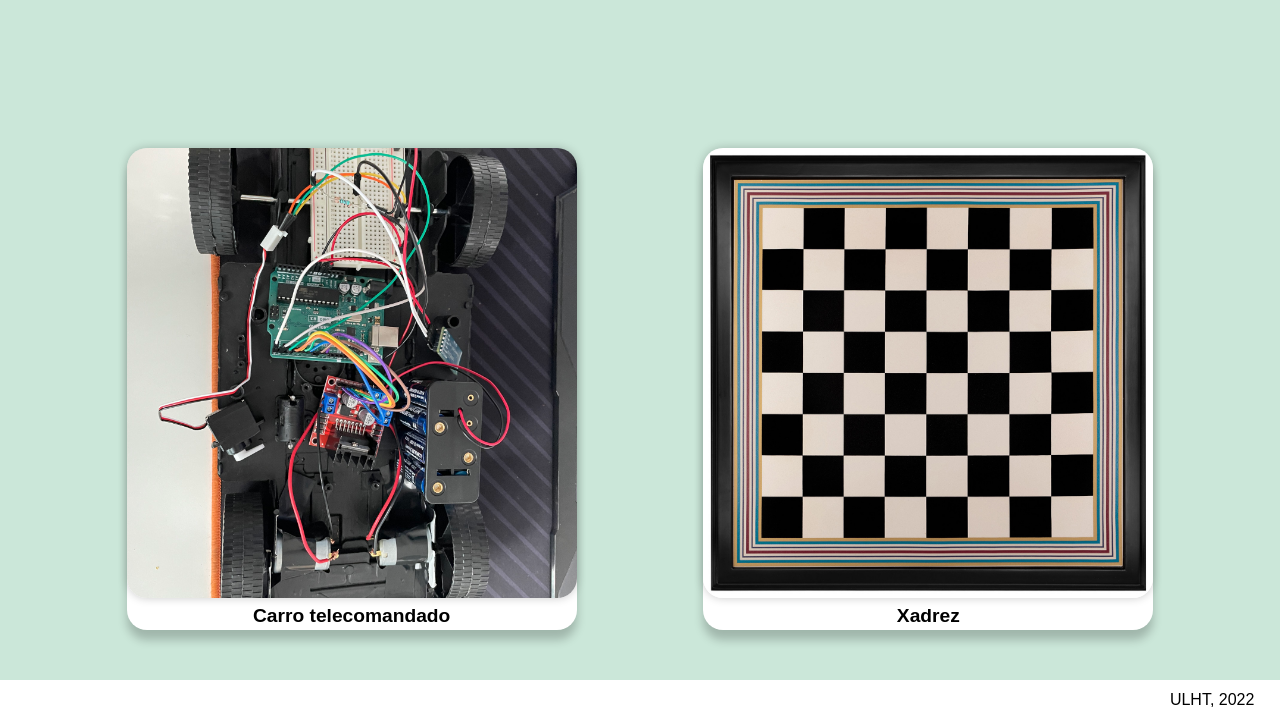
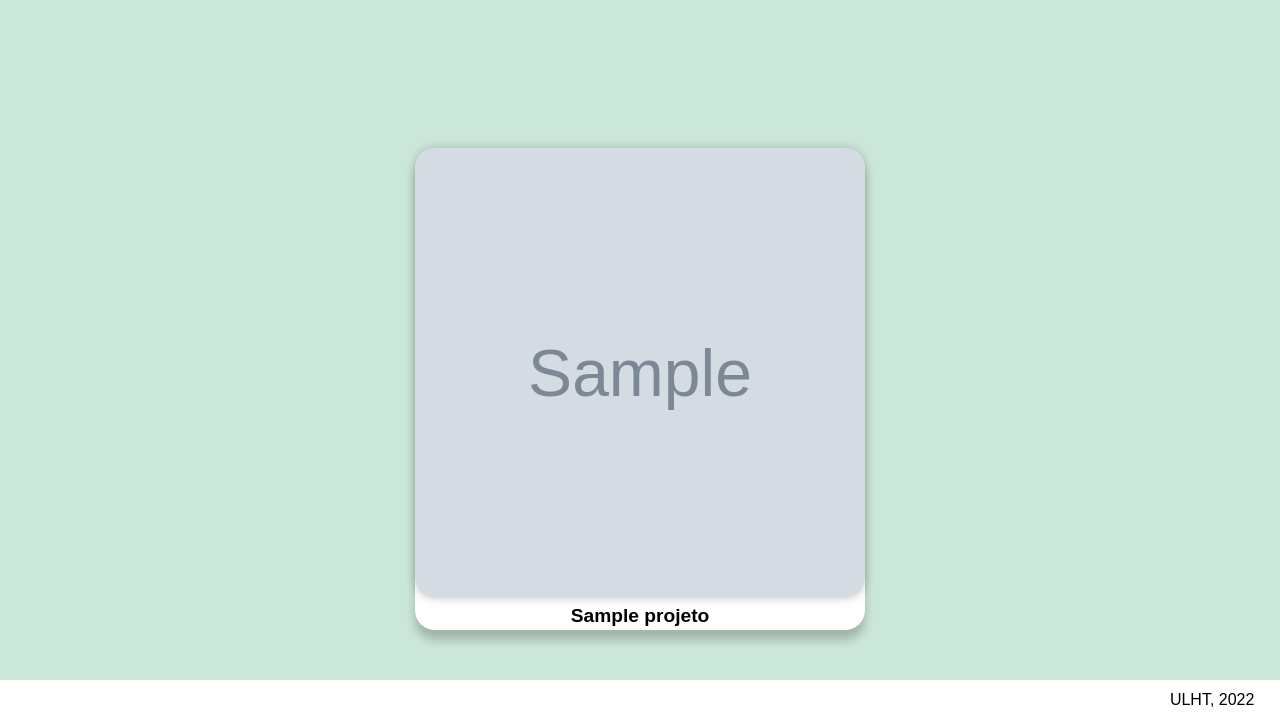
Before and after one commit to rafaelpaulo22001810/portfolio, a Django app: page /projetos in a window 1280 px wide. Shown: the part 80-800 px from the top of the page. Run offline with Django 4.2, Linux system fonts and the light colour scheme; tables that the repository leaves empty hold one stand-in row (values such as "Sample post"); grey boxes marked "Sample" are stand-in pictures; parts of the project's set-up code (start-up, migrations or seed data) failed here and were passed over.

Commit message:
porfolio

```diff
--- a/portfolio/models.py
+++ b/portfolio/models.py
@@ -39,6 +39,7 @@
 class Projeto(models.Model):
     nome = models.CharField(max_length=20)
     descricao = models.CharField(max_length=300)
+    imagem = models.ImageField(blank=True, upload_to='portfolio\static\portfolio\images\img_proj')
 
     def __str__(self):
         return self.nome
--- a/portfolio/templates/portfolio/projetos.html
+++ b/portfolio/templates/portfolio/projetos.html
@@ -2,13 +2,14 @@
 {% block main %}
     {% load static %}
     <div class="contain">
-        <div class="box">
-            <img src={% static 'portfolio/images/img_proj/Carro.jpg' %}>
-            <p class="center">Carro telecomandado</p>
-        </div>
-        <div class="box">
-                <img src={% static 'portfolio/images/img_proj/xadrez.jpeg' %}>
-                <p class="center">Xadrez</p>
-        </div>
+        {% for projeto in projetos %}
+            <div class="box">
+                <img src={{ projeto.imagem.url }}  >
+                <p class="center">{{ projeto.nome }}</p>
+                <div>
+                    <p>{{ projeto.descricao }}</p>
+                </div>
+            </div>
+        {% endfor %}
     </div>
 {% endblock main %}
--- a/portfolio/views.py
+++ b/portfolio/views.py
@@ -14,6 +14,7 @@
 from .models import Post
 from .models import PontuacaoQuizz
 from .models import Cadeira
+from .models import Projeto
 
 matplotlib.use('Agg')
 
@@ -56,7 +57,8 @@
 
 
 def projetos_page_view(request):
-    return render(request, 'portfolio/projetos.html')
+    context = {'projetos': Projeto.objects.all()}
+    return render(request, 'portfolio/projetos.html', context)
 
 
 def blog_page_view(request):
```
Also changed, not shown: portfolio/templates/portfolio/editar_Projeto.html (added, +10 -0 lines), portfolio/templates/portfolio/newProjeto.html (added, +10 -0 lines), portfolio/static/portfolio/images/graf.png.
